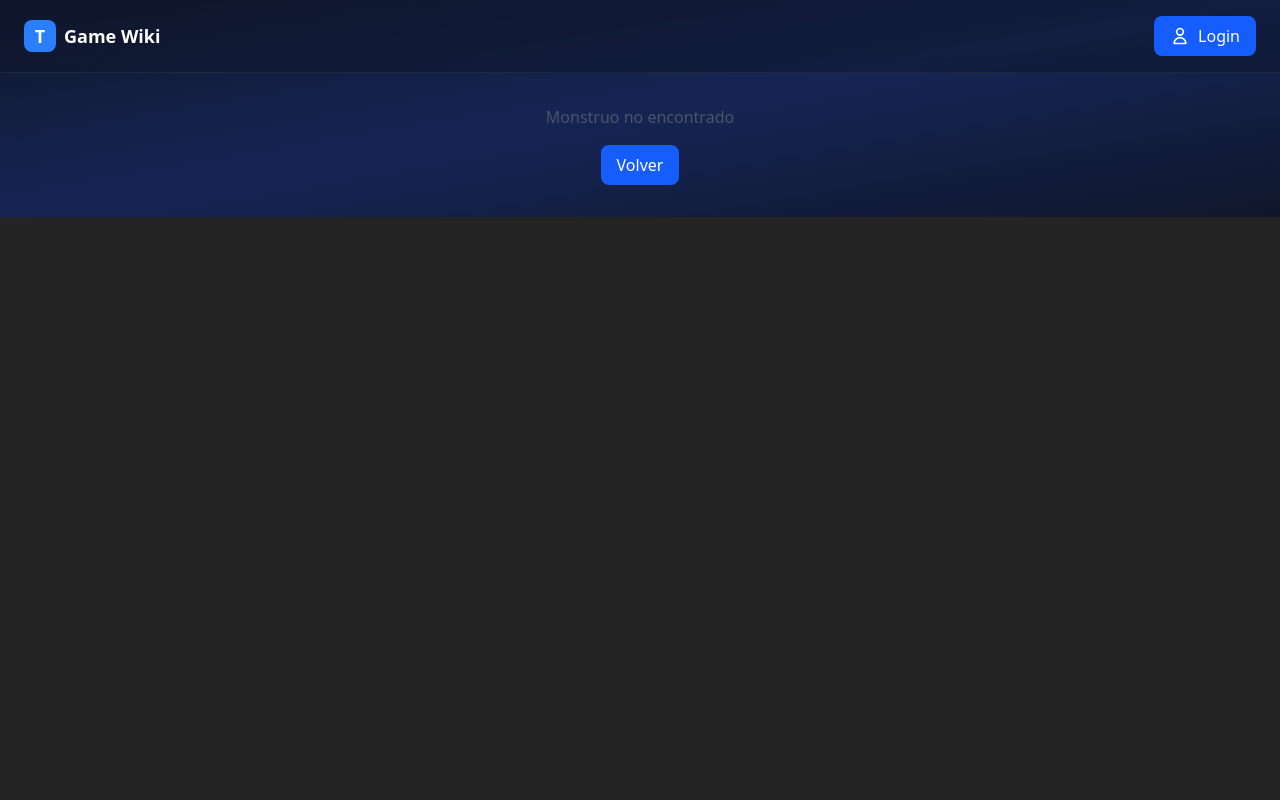
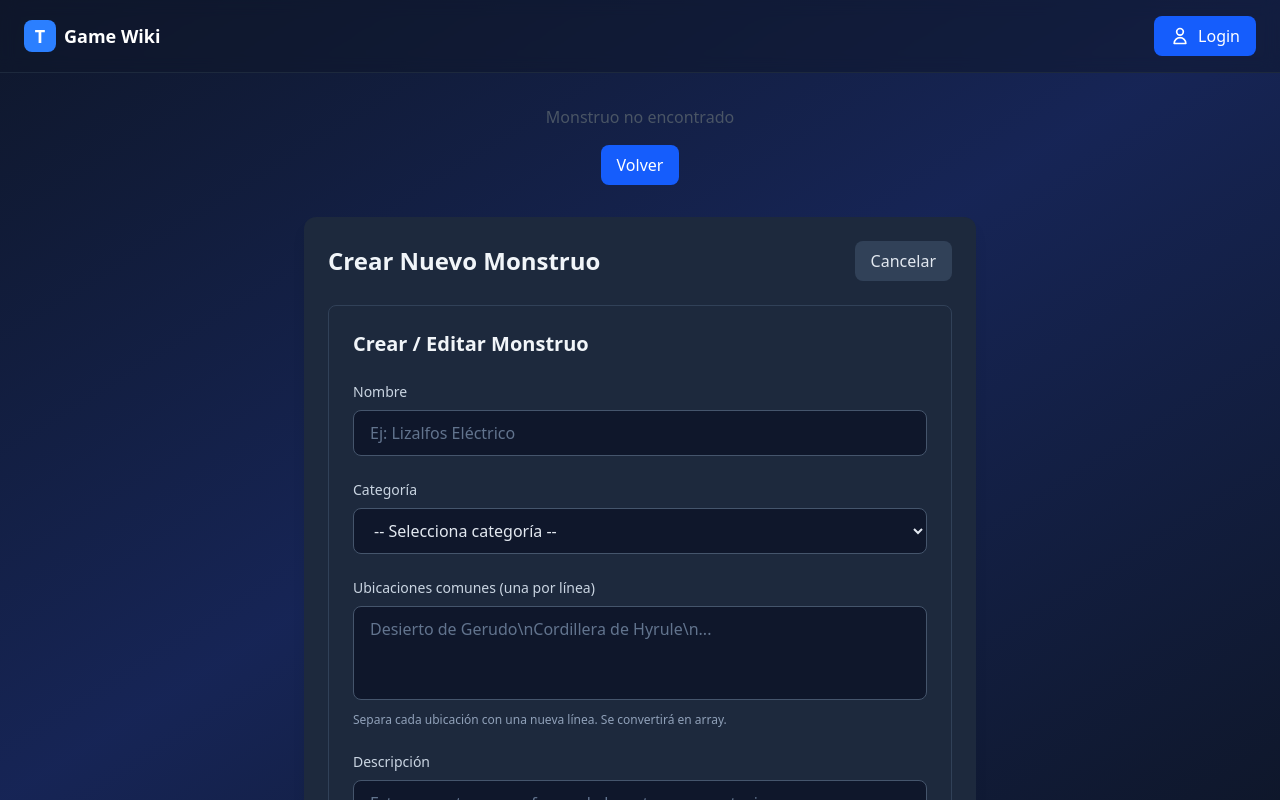
Before and after one commit to FullStackAdrian/gamewiki-front, a React (Vite) app: page /monster in a window 1280 px wide. Built offline with nearby package versions, Linux system fonts and the light colour scheme.

Commit message:
still working on it

```diff
--- a/src/application/features/ZeldaBOTW/Monsters/components/containers/MonsterFormContainer.tsx
+++ b/src/application/features/ZeldaBOTW/Monsters/components/containers/MonsterFormContainer.tsx
@@ -6,10 +6,10 @@ import { MonsterUsecase } from "../../MonsterUsecase";
 import { MonsterService } from "../../MonsterService";
 import useMonsterFormHook from "../../hooks/useMonsterFormHook";
 import { monsterSchema } from "../../schemas/MonsterSchema";
-// components
 import { Loading } from "../../../../../shared/components/common/Loading";
 import MonsterForm from "../ui/MonsterForm";
 import type { Monster } from "../../schemas/MonsterSchema";
+import type { MonsterModelInterface } from "../../../../../../domain/features/ZeldaBOTW/Monsters/MonsterModelInterface"; // Tipo para el modelo de dominio (arrays de strings)
 
 interface MonsterFormContainerProps {
   monsterId?: number;
@@ -23,16 +23,17 @@ const MonsterFormContainer: React.FC<MonsterFormContainerProps> = ({
   onCancel,
 }) => {
   const monsterRepository = useMemo(() => new MonsterRepository(), []);
+
   const monsterService = useMemo(
     () => new MonsterService(monsterRepository),
     [monsterRepository],
   );
+
   const monsterUsecase = useMemo(
     () => new MonsterUsecase(monsterService),
     [monsterService],
   );
 
-  // Hook que maneja la lógica del formulario (carga datos si es edición, submit, etc.)
   const { isLoading, isSubmitting, initialData, error, handleSubmitForm } =
     useMonsterFormHook({
       usecase: monsterUsecase,
@@ -50,36 +51,41 @@ const MonsterFormContainer: React.FC<MonsterFormContainerProps> = ({
       drops: "",
       image: "",
     },
-    values: initialData, // si viene de edición, se carga aquí
   });
 
-  // Si hay datos iniciales (edición), reseteamos el form
   useEffect(() => {
     if (initialData) {
       form.reset({
-        ...initialData,
-        // Convertimos arrays a strings con saltos de línea
-        common_locations: initialData.common_locations?.join("\n") || "",
-        drops: initialData.drops?.join("\n") || "",
+        id_num: initialData.id_num,
+        name: initialData.name,
+        category: initialData.category,
+        description: initialData.description,
+        image: initialData.image ?? "",
+        common_locations: initialData.common_locations?.join("\n") ?? "",
+        drops: initialData.drops?.join("\n") ?? "",
       });
     }
   }, [initialData, form]);
 
   const onSubmit = form.handleSubmit(async (data) => {
-    const payload = {
-      ...data,
+    const transformedData: MonsterModelInterface = {
       id_num: Number(data.id_num),
+      name: data.name,
+      category: data.category,
+      description: data.description,
+      image: data.image || "",
+
       common_locations: data.common_locations
         .split("\n")
         .map((s) => s.trim())
-        .filter(Boolean),
+        .filter((s) => s.length > 0),
       drops: data.drops
         .split("\n")
         .map((s) => s.trim())
-        .filter(Boolean),
+        .filter((s) => s.length > 0),
     };
 
-    const success = await handleSubmitForm(payload);
+    const success = await handleSubmitForm(transformedData);
     if (success && onSuccess) {
       onSuccess();
     }
@@ -103,9 +109,20 @@ const MonsterFormContainer: React.FC<MonsterFormContainerProps> = ({
 
   return (
     <div className="max-w-2xl mx-auto p-6 bg-slate-800 rounded-xl shadow-lg">
-      <h2 className="text-2xl font-bold text-slate-100 mb-6">
-        {monsterId ? "Editar Monstruo" : "Crear Nuevo Monstruo"}
-      </h2>
+      <div className="flex justify-between items-center mb-6">
+        <h2 className="text-2xl font-bold text-slate-100">
+          {monsterId ? "Editar Monstruo" : "Crear Nuevo Monstruo"}
+        </h2>
+        {onCancel && (
+          <button
+            type="button"
+            onClick={onCancel}
+            className="px-4 py-2 bg-slate-700 hover:bg-slate-600 text-slate-200 rounded-lg"
+          >
+            Cancelar
+          </button>
+        )}
+      </div>
 
       <MonsterForm
         register={form.register}
@@ -114,7 +131,9 @@ const MonsterFormContainer: React.FC<MonsterFormContainerProps> = ({
       />
 
       {isSubmitting && (
-        <div className="mt-4 text-center text-slate-400">Guardando...</div>
+        <div className="mt-6 text-center text-slate-400 animate-pulse">
+          Guardando monstruo...
+        </div>
       )}
     </div>
   );
--- /dev/null
+++ b/src/application/features/ZeldaBOTW/Monsters/hooks/useMonsterFormHook.ts
@@ -0,0 +1,100 @@
+import { useState, useEffect, useCallback } from "react";
+import type { MonsterUsecaseInterface } from "../../../../../domain/features/ZeldaBOTW/Monsters/MonsterUsecaseInterface";
+import type { MonsterModelInterface } from "../../../../../domain/features/ZeldaBOTW/Monsters/MonsterModelInterface";
+// maybe i need monster schema in some future
+// import type { Monster } from "../schemas/MonsterSchema";
+
+interface UseMonsterFormHookProps {
+  usecase: MonsterUsecaseInterface;
+  monsterId?: number;
+}
+
+interface UseMonsterFormHookReturn {
+  isLoading: boolean;
+  isSubmitting: boolean;
+  initialData: Partial<MonsterModelInterface> | null;
+  error: string | null;
+  handleSubmitForm: (data: MonsterModelInterface) => Promise<boolean>;
+}
+
+export function useMonsterFormHook({
+  usecase,
+  monsterId,
+}: UseMonsterFormHookProps): UseMonsterFormHookReturn {
+  const [isLoading, setIsLoading] = useState<boolean>(false);
+  const [isSubmitting, setIsSubmitting] = useState<boolean>(false);
+
+  const [initialData, setInitialData] =
+    useState<Partial<MonsterModelInterface> | null>(null);
+  const [error, setError] = useState<string | null>(null);
+
+  useEffect(() => {
+    if (!monsterId) return;
+
+    let isMounted = true;
+
+    const loadMonster = async () => {
+      setIsLoading(true);
+      setError(null);
+
+      try {
+        // usecase.getMonsterById espera un string según tu MonsterUsecase.ts actual
+        const monster = await usecase.getMonsterById(monsterId.toString());
+        if (isMounted) {
+          setInitialData(monster);
+        }
+      } catch (err) {
+        console.error("Error cargando monstruo:", err);
+        if (isMounted) {
+          setError("No se pudo cargar el monstruo. Inténtalo de nuevo.");
+        }
+      } finally {
+        if (isMounted) {
+          setIsLoading(false);
+        }
+      }
+    };
+
+    loadMonster();
+
+    return () => {
+      isMounted = false;
+    };
+  }, [usecase, monsterId]);
+
+  // Función para guardar/crear
+  const handleSubmitForm = useCallback(
+    async (data: MonsterModelInterface): Promise<boolean> => {
+      setIsSubmitting(true);
+      setError(null);
+
+      try {
+        if (monsterId) {
+          await usecase.updateMonster(data);
+        } else {
+          await usecase.createMonster(data);
+        }
+        return true;
+      } catch (err) {
+        console.error("Error al guardar monstruo:", err);
+        setError(
+          "No se pudo guardar el monstruo. Revisa los datos e inténtalo de nuevo.",
+        );
+        return false;
+      } finally {
+        setIsSubmitting(false);
+      }
+    },
+    [usecase, monsterId],
+  );
+
+  return {
+    isLoading,
+    isSubmitting,
+    initialData,
+    error,
+    handleSubmitForm,
+  };
+}
+
+export default useMonsterFormHook;
--- a/src/application/features/ZeldaBOTW/Monsters/schemas/MonsterSchema.ts
+++ b/src/application/features/ZeldaBOTW/Monsters/schemas/MonsterSchema.ts
@@ -27,7 +27,7 @@ export const monsterSchema = z.object({
     }),
 
   common_locations: z
-    .array(z.string())
+    .string()
     .min(1, { message: "At least one location is required" })
     .max(10, { message: "Too many locations" }),
 
@@ -36,7 +36,7 @@ export const monsterSchema = z.object({
     .min(10, { message: "Description must be at least 10 characters" })
     .max(500, { message: "Description is too long" }),
 
-  drops: z.array(z.string()).min(0).max(10, { message: "Too many drop items" }),
+  drops: z.string().min(0).max(10, { message: "Too many drop items" }),
 
   image: z
     .string()
--- a/src/application/features/ZeldaBOTW/Monsters/views/MonsterView.tsx
+++ b/src/application/features/ZeldaBOTW/Monsters/views/MonsterView.tsx
@@ -1,13 +1,31 @@
 import { useLocation } from "react-router-dom";
 import type { MonsterModelInterface } from "../../../../../domain/features/ZeldaBOTW/Monsters/MonsterModelInterface";
 import MonsterDetailedContainer from "../components/containers/MonsterDetailedContainer";
+import MonsterFormContainer from "../components/containers/MonsterFormContainer";
 
 const MonsterView: React.FC = () => {
   const location = useLocation();
   const monster = location.state?.monster as MonsterModelInterface | undefined;
 
+  const handleSuccess = () => {
+    // Después de guardar, puedes navegar a la lista de monstruos o mostrar un mensaje
+    //navigate("/monsters"); // Ejemplo: navegar de vuelta a la lista
+  };
+
+  const handleCancel = () => {
+    // Si se cancela, también puedes navegar o cerrar un modal
+    //navigate("/monsters"); // Ejemplo: navegar de vuelta a la lista
+  };
+
   return (
-    <MonsterDetailedContainer monster={monster}></MonsterDetailedContainer>
+    <>
+      <MonsterDetailedContainer monster={monster}></MonsterDetailedContainer>
+      <MonsterFormContainer
+        monsterId={monster?.id_num}
+        onCancel={handleCancel}
+        onSuccess={handleSuccess}
+      ></MonsterFormContainer>
+    </>
   );
 };
 
```
